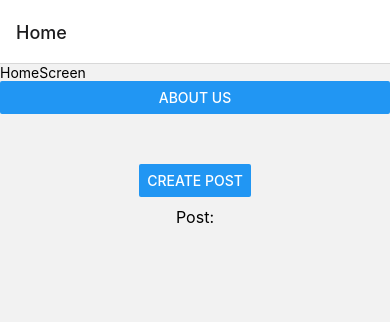
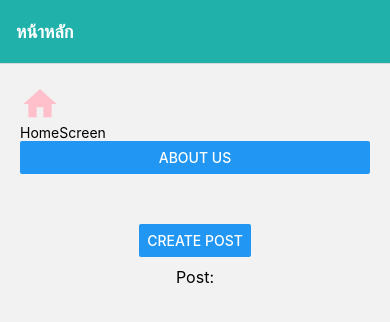
Before and after one commit to furstfirst2480/reactnativeTNI, a React Native app: screen /Home in a window 390 px wide. Shown: the top 322 px of the page. Built offline with nearby package versions, Linux system fonts and the light colour scheme.

Commit message:
Lecture8_StackNavigator

```diff
--- a/App.tsx
+++ b/App.tsx
@@ -1,21 +1,41 @@
 import React, { useState } from "react";
-import {View, Text} from 'react-native'
+import { View, Text } from "react-native";
 import HomeScreen from "./screens/HomeScreen";
 import AboutScreen from "./screens/AboutScreen";
-import {createNativeStackNavigator} from '@react-navigation/native-stack'
-import { NavigationContainer } from '@react-navigation/native'
+import { createNativeStackNavigator } from "@react-navigation/native-stack";
+import { NavigationContainer } from "@react-navigation/native";
 import CreatePostScreen from "./screens/CreatePostScreen";
 
-const App=(): React.JSX.Element => {
+const App = (): React.JSX.Element => {
   const HomeStack = createNativeStackNavigator();
   return (
     <NavigationContainer>
-      <HomeStack.Navigator>
-        <HomeStack.Screen name='Home' component={HomeScreen}/>
-        <HomeStack.Screen name='About' component={AboutScreen}/>
-        <HomeStack.Screen name='CreatePost' component={CreatePostScreen}/>
+      <HomeStack.Navigator
+        initialRouteName="Home"
+        screenOptions={{ //Global
+          headerStyle: { backgroundColor: "#20b2aa" },
+          headerTintColor: "white",
+          headerTitleStyle: { fontWeight: "bold" },
+          // headerTitleAlign: "center",
+        }}
+      >
+        <HomeStack.Screen
+          name="Home"
+          component={HomeScreen}
+          options={{ title: "หน้าหลัก" }}
+        />
+        <HomeStack.Screen
+          name="About"
+          component={AboutScreen}
+           options={{title:'เกี่ยวกับเรา',
+          // headerStyle:{backgroundColor:'#20b2aa'},
+          // headerTintColor:'white',
+          // headerTitleStyle:{fontWeight:'bold'},
+          headerTitleAlign:'center'}}
+        />
+        <HomeStack.Screen name="CreatePost" component={CreatePostScreen} />
       </HomeStack.Navigator>
     </NavigationContainer>
   );
-}
+};
 export default App;
--- a/package.json
+++ b/package.json
@@ -18,11 +18,13 @@
     "react-native": "0.74.3",
     "react-native-safe-area-context": "4.10.5",
     "react-native-screens": "3.31.1",
+    "react-native-vector-icons": "^10.1.0",
     "save": "^2.9.0"
   },
   "devDependencies": {
     "@babel/core": "^7.20.0",
     "@types/react": "~18.2.45",
+    "@types/react-native-vector-icons": "^6.4.18",
     "typescript": "^5.1.3"
   },
   "private": true
--- a/screens/HomeScreen.tsx
+++ b/screens/HomeScreen.tsx
@@ -1,5 +1,6 @@
 import { Button, StyleSheet, Text, View } from "react-native";
 import React from "react";
+import MaterialIcon from 'react-native-vector-icons/MaterialCommunityIcons'
 
 const HomeScreen = ({ navigation,route }: any): React.JSX.Element => {
   const gotoAbout = () => {
@@ -10,7 +11,8 @@
   };
 
   return (
-    <View>
+    <View style={styles.container}>
+      <MaterialIcon name="home" size={40} color='pink'/>
       <Text>HomeScreen</Text>
       <Button title="About us" onPress={gotoAbout} />
       <View style={styles.postContainer}>
```
Also changed, not shown: 1 other file (tests, documents, lock files or other folders).
